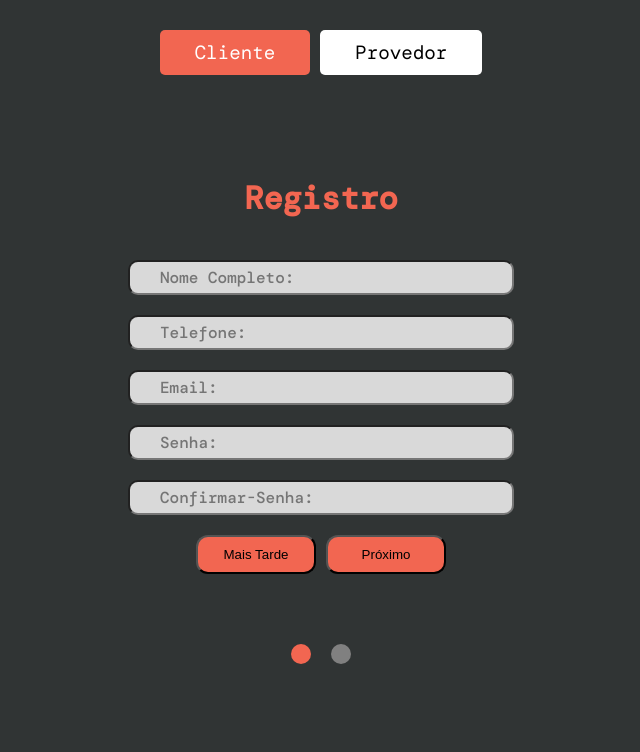
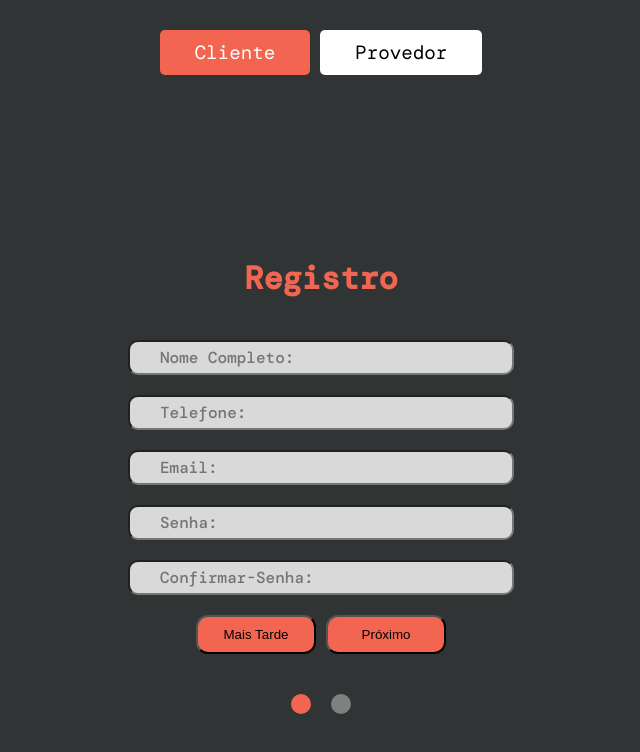
Before and after one commit to EliasJunior2610/fbr-digital, a React (Vite) app in the folder FBR Digital Projeto/: page /registro in a window 1280 px wide. Shown: the top 752 px of the page, without its empty margins (319-959 px from the left). Built offline with nearby package versions, Linux system fonts and the light colour scheme; a web font is replaced by a local one.

Commit message:
Bug do Registro Resolvido

```diff
--- a/FBR Digital Projeto/src/components/Register/RegisterClient/RegisterClient.css
+++ b/FBR Digital Projeto/src/components/Register/RegisterClient/RegisterClient.css
@@ -8,6 +8,7 @@
   align-items: center;
   font-family: "Dm Mono", monospace;
   background-color: #303434;
+  margin-top: 100px;
 }
 
 #RegistroCliente form {
@@ -85,7 +86,7 @@
   width: 100%;
 }
 
-#decoration {
+#decorations {
   display: flex;
   justify-content: center;
   margin-top: 20px;
--- a/FBR Digital Projeto/src/components/Register/RegisterClient/RegisterClient.tsx
+++ b/FBR Digital Projeto/src/components/Register/RegisterClient/RegisterClient.tsx
@@ -223,7 +223,7 @@ export default function RegisterClient() {
               </div>
             </>
           )}
-          <div id="decoration">
+          <div id="decorations">
             <div className={`ball ${etapa === 1 ? "active" : ""}`}></div>
             <div className={`ball ${etapa === 2 ? "active" : ""}`}></div>
           </div>
--- a/FBR Digital Projeto/src/components/Register/RegisterProvider/RegisterProvider.css
+++ b/FBR Digital Projeto/src/components/Register/RegisterProvider/RegisterProvider.css
@@ -8,6 +8,7 @@
   align-items: center;
   font-family: "Dm Mono", monospace;
   background-color: #303434;
+  margin-top: 150px;
 }
 
 #RegistroProvedor form {
```
